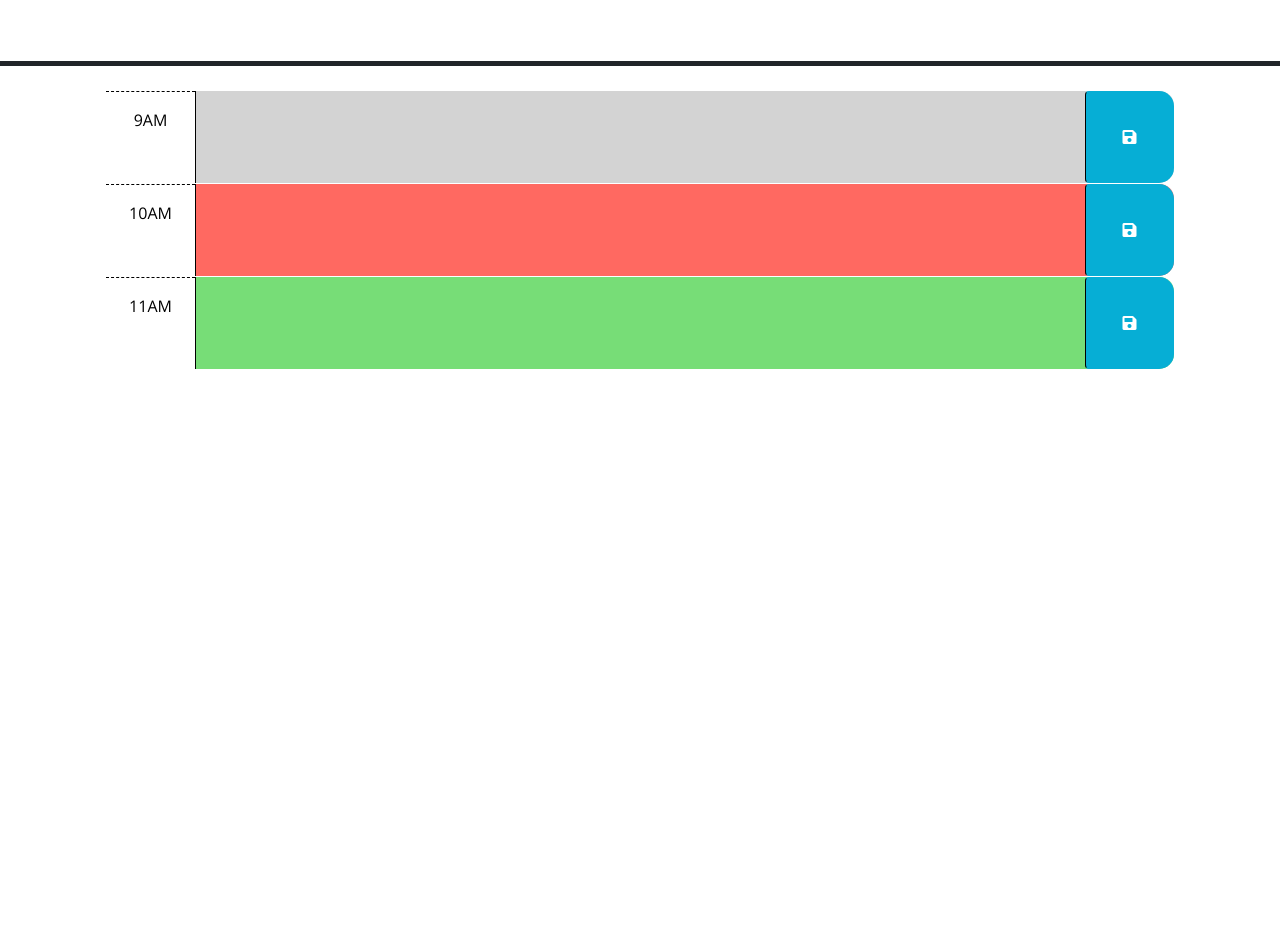
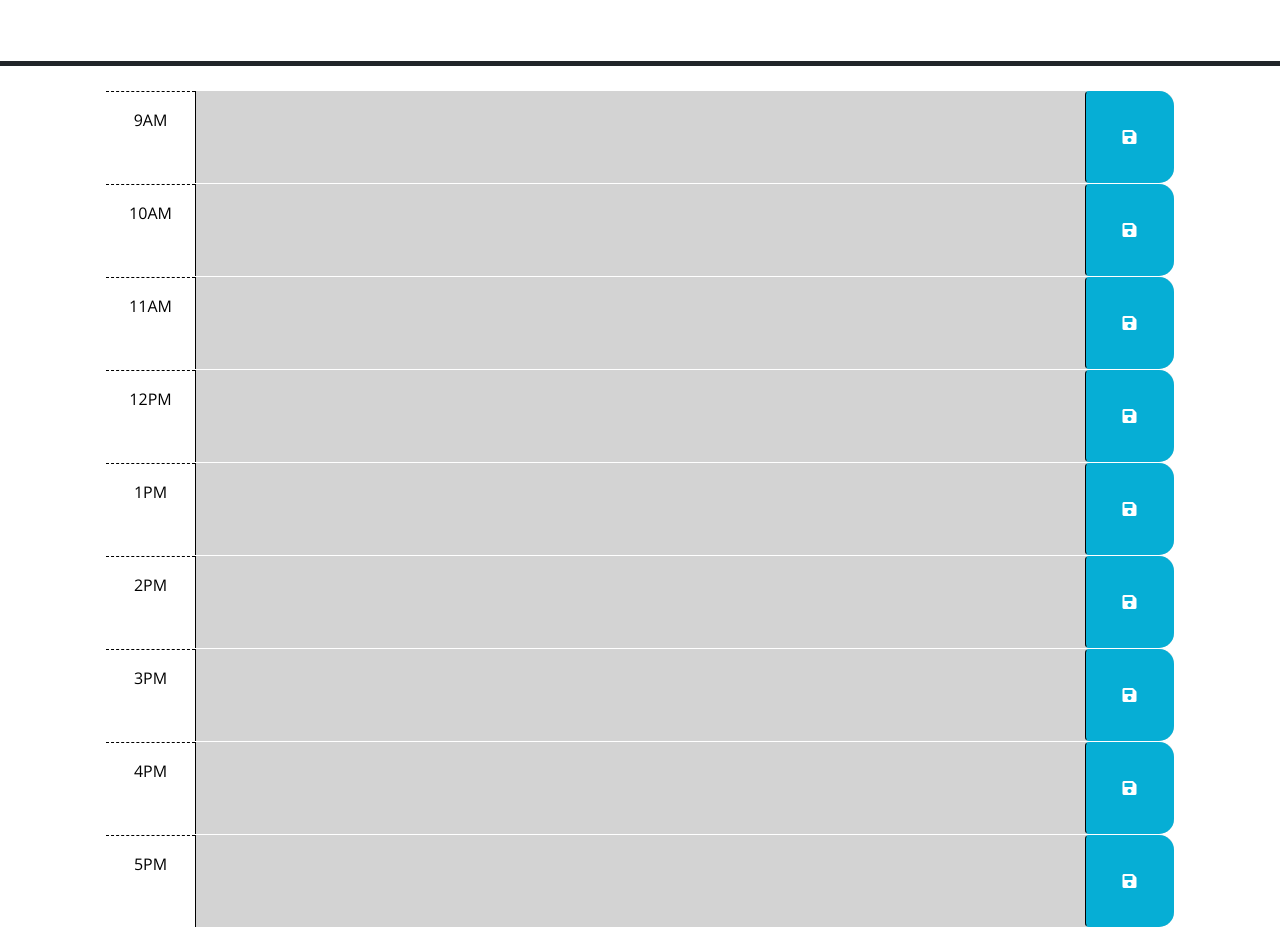
Before and after one commit to virginiafreitas/workday-schedule, a plain HTML site: page index.html in a window 1280 px wide. Shown: the part 166-1093 px from the top of the page. Before the commit the page ends 800 px from the top, so only its background shows below. Drawn offline with nearby package versions, Linux system fonts and the light colour scheme.

Commit message:
select timeblocks and compare to current hour

```diff
--- a/Develop/script.js
+++ /dev/null
@@ -1,23 +0,0 @@
-// Wrap all code that interacts with the DOM in a call to jQuery to ensure that
-// the code isn't run until the browser has finished rendering all the elements
-// in the html.
-$(function () {
-  // TODO: Add a listener for click events on the save button. This code should
-  // use the id in the containing time-block as a key to save the user input in
-  // local storage. HINT: What does `this` reference in the click listener
-  // function? How can DOM traversal be used to get the "hour-x" id of the
-  // time-block containing the button that was clicked? How might the id be
-  // useful when saving the description in local storage?
-  //
-  // TODO: Add code to apply the past, present, or future class to each time
-  // block by comparing the id to the current hour. HINTS: How can the id
-  // attribute of each time-block be used to conditionally add or remove the
-  // past, present, and future classes? How can Day.js be used to get the
-  // current hour in 24-hour time?
-  //
-  // TODO: Add code to get any user input that was saved in localStorage and set
-  // the values of the corresponding textarea elements. HINT: How can the id
-  // attribute of each time-block be used to do this?
-  //
-  // TODO: Add code to display the current date in the header of the page.
-});
--- /dev/null
+++ b/assets/script.js
@@ -0,0 +1,24 @@
+// All the code that interacts with the DOM is wrapped in this function in a call to jQuery to ensure that it won't run until the browser has finished rendering all the elements in the html.
+$(function () {
+
+  // FIRST STEP:
+  //use jquery to select the time-block class, equivalent to document.querySelectorAll(".time-block");
+  var childrenElements = $(".time-block");
+  //use dayjs() to grab current hour and convert it to integer
+  var currentTime = parseInt(dayjs().format('HH'));
+  //use for loop for iterating all the time blocks(i) comparing to current hour
+  for (var i=9; i<18; i++) {
+    //apply the past, present, or future class to each time block by comparing the time block to the current hour in an if statement.
+    if (currentTime < i) {
+      $("#hour-" + i).addClass("past"); //$("hour-" + i) is equivalent to document.querySelector("#hour-" + i)
+    } else if (currentTime === i) {
+      $("#hour-" + i).removeClass("past"); //removes the existing class "pass" from the element of that id attribute in the html
+      $("#hour-" + i).addClass("present"); //adds the class "present" from the element of that id attribute in the html
+    } else {
+      $("#hour-" + i).removeClass("past");
+      $("#hour-" + i).removeClass("present");
+      $("#hour-" + i).addClass("future");
+    }
+  }
+
+});
--- a/Develop/index.html
+++ b/index.html
@@ -18,7 +18,7 @@
       href="https://fonts.googleapis.com/css?family=Open+Sans&display=swap"
       rel="stylesheet"
     />
-    <link rel="stylesheet" href="style.css" />
+    <link rel="stylesheet" href="./assets/style.css" />
     <title>Work Day Scheduler</title>
   </head>
 
@@ -27,6 +27,7 @@
       <h1 class="display-3">Work Day Scheduler</h1>
       <p class="lead">A simple calendar app for scheduling your work day</p>
       <p id="currentDay" class="lead"></p>
+      <p class="confirmation"></p>
     </header>
     <div class="container-lg px-5">
       <!-- Use class for "past", "present", and "future" to apply styles to the
@@ -39,8 +40,9 @@
         code is implemented.
         -->
 
+<!-- Based on examples of past time blocks, created new blocks to cover 9am-5pm business hours. -->
       <!-- Example of a past time block. The "past" class adds a gray background color. -->
-      <div id="hour-9" class="row time-block past">
+      <div id="hour-9" class="row time-block">
         <div class="col-2 col-md-1 hour text-center py-3">9AM</div>
         <textarea class="col-8 col-md-10 description" rows="3"> </textarea>
         <button class="btn saveBtn col-2 col-md-1" aria-label="save">
@@ -49,7 +51,7 @@
       </div>
 
       <!-- Example of a a present time block. The "present" class adds a red background color. -->
-      <div id="hour-10" class="row time-block present">
+      <div id="hour-10" class="row time-block">
         <div class="col-2 col-md-1 hour text-center py-3">10AM</div>
         <textarea class="col-8 col-md-10 description" rows="3"> </textarea>
         <button class="btn saveBtn col-2 col-md-1" aria-label="save">
@@ -58,13 +60,69 @@
       </div>
 
       <!-- Example of a future time block. The "future" class adds a green background color. -->
-      <div id="hour-11" class="row time-block future">
+      <div id="hour-11" class="row time-block">
         <div class="col-2 col-md-1 hour text-center py-3">11AM</div>
         <textarea class="col-8 col-md-10 description" rows="3"> </textarea>
         <button class="btn saveBtn col-2 col-md-1" aria-label="save">
           <i class="fas fa-save" aria-hidden="true"></i>
         </button>
       </div>
+
+            <!-- Example of a past time block. The "past" class adds a gray background color. -->
+      <div id="hour-12" class="row time-block">
+        <div class="col-2 col-md-1 hour text-center py-3">12PM</div>
+        <textarea class="col-8 col-md-10 description" rows="3"> </textarea>
+        <button class="btn saveBtn col-2 col-md-1" aria-label="save">
+          <i class="fas fa-save" aria-hidden="true"></i>
+        </button>
+      </div>
+
+      <!-- Example of a a present time block. The "present" class adds a red background color. -->
+      <div id="hour-13" class="row time-block">
+        <div class="col-2 col-md-1 hour text-center py-3">1PM</div>
+        <textarea class="col-8 col-md-10 description" rows="3"> </textarea>
+        <button class="btn saveBtn col-2 col-md-1" aria-label="save">
+          <i class="fas fa-save" aria-hidden="true"></i>
+        </button>
+      </div>
+
+      <!-- Example of a future time block. The "future" class adds a green background color. -->
+      <div id="hour-14" class="row time-block">
+        <div class="col-2 col-md-1 hour text-center py-3">2PM</div>
+        <textarea class="col-8 col-md-10 description" rows="3"> </textarea>
+        <button class="btn saveBtn col-2 col-md-1" aria-label="save">
+          <i class="fas fa-save" aria-hidden="true"></i>
+        </button>
+      </div>
+
+      <!-- Example of a future time block. The "future" class adds a green background color. -->
+      <div id="hour-15" class="row time-block">
+        <div class="col-2 col-md-1 hour text-center py-3">3PM</div>
+        <textarea class="col-8 col-md-10 description" rows="3"> </textarea>
+        <button class="btn saveBtn col-2 col-md-1" aria-label="save">
+          <i class="fas fa-save" aria-hidden="true"></i>
+        </button>
+      </div>
+
+      <!-- Example of a future time block. The "future" class adds a green background color. -->
+      <div id="hour-16" class="row time-block">
+        <div class="col-2 col-md-1 hour text-center py-3">4PM</div>
+        <textarea class="col-8 col-md-10 description" rows="3"> </textarea>
+        <button class="btn saveBtn col-2 col-md-1" aria-label="save">
+          <i class="fas fa-save" aria-hidden="true"></i>
+        </button>
+      </div>
+
+      <!-- Example of a future time block. The "future" class adds a green background color. -->
+      <div id="hour-17" class="row time-block">
+        <div class="col-2 col-md-1 hour text-center py-3">5PM</div>
+        <textarea class="col-8 col-md-10 description" rows="3"> </textarea>
+        <button class="btn saveBtn col-2 col-md-1" aria-label="save">
+          <i class="fas fa-save" aria-hidden="true"></i>
+        </button>
+      </div>
+
+
 
     <script src="https://code.jquery.com/jquery-3.4.1.min.js"></script>
     <script
@@ -73,6 +131,6 @@
       crossorigin="anonymous"
     ></script>
 
-    <script src="script.js"></script>
+    <script src="./assets/script.js"></script>
   </body>
 </html>
```
Also changed, not shown: Assets/05-third-party-apis-homework-demo.gif (deleted), assets/style.css (renamed from Develop/style.css), 3 other files.
